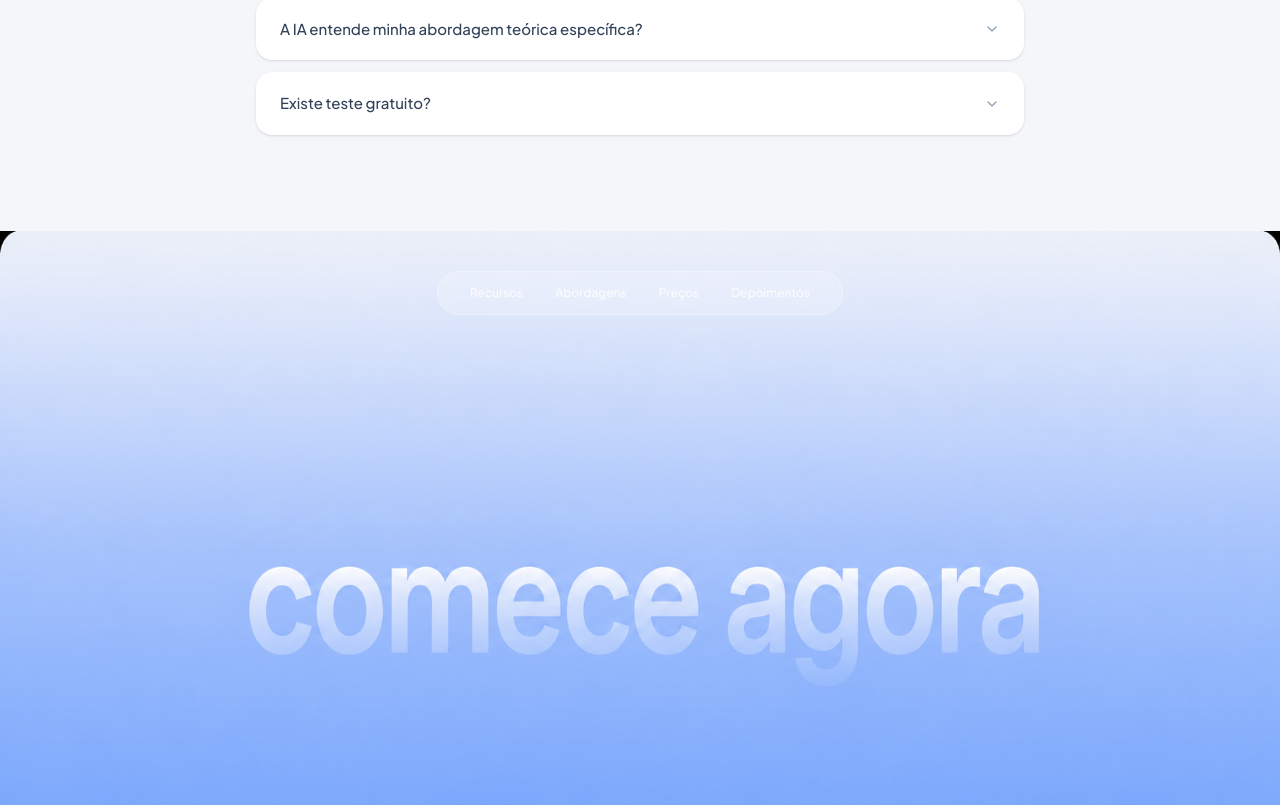
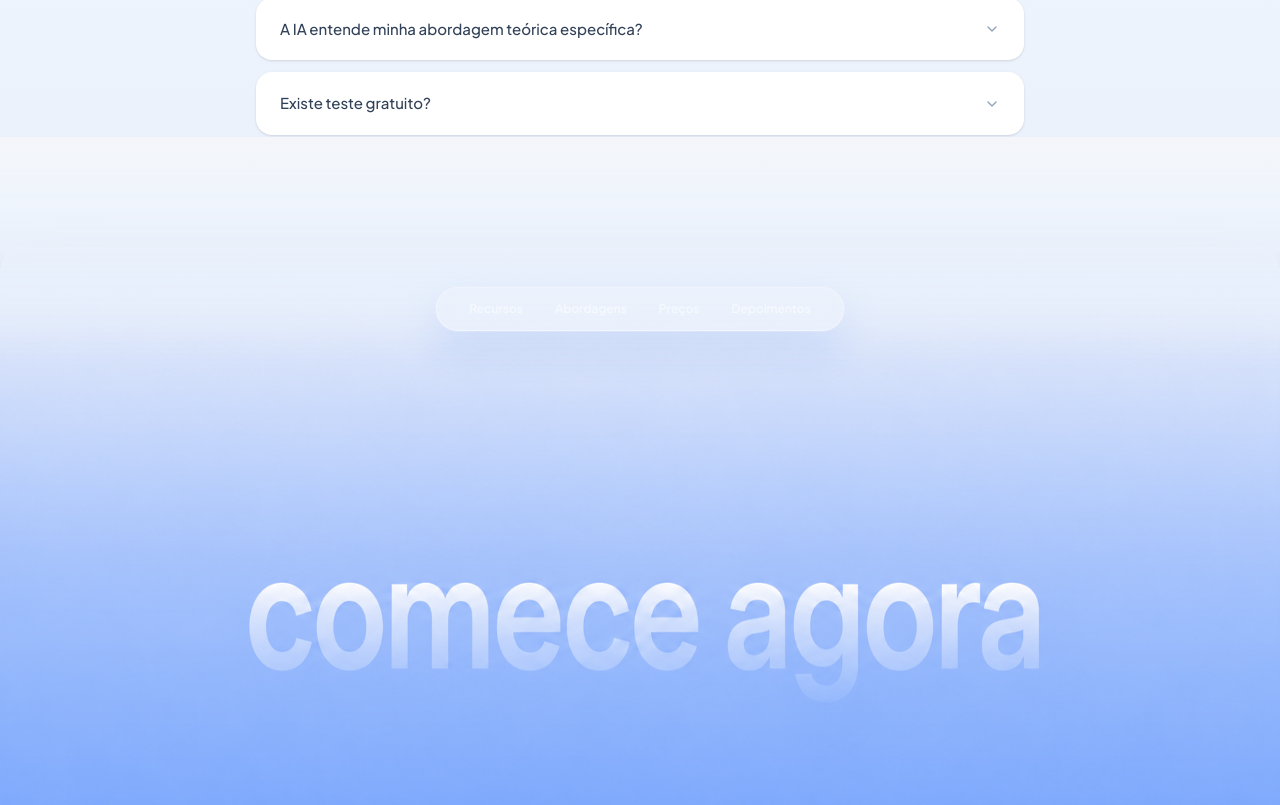
Before and after one commit to derik-dev/psicoach, a Next.js app: page / in a window 1280 px wide. Shown: the part 5235-6040 px from the top of the page. Built offline with nearby package versions, Linux system fonts and the light colour scheme.

Commit message:
Ajusta transicao do footer e workflow GitHub

```diff
--- a/src/app/globals.css
+++ b/src/app/globals.css
@@ -93,6 +93,123 @@ body {
   color: #2563eb;
 }
 
+/* Page-level headline (smaller variant of .hero-headline) */
+.page-headline {
+  font-family: "Helvetica Neue", Helvetica, Arial, sans-serif;
+  font-size: clamp(32px, 4vw, 56px);
+  font-weight: 400;
+  line-height: 1.05;
+  letter-spacing: -0.02em;
+  color: #0f172a;
+}
+
+.page-headline .page-headline-accent,
+.page-headline em {
+  font-family: Georgia, "Times New Roman", serif;
+  font-style: italic;
+  font-weight: 400;
+  color: #2563eb;
+}
+
+/* Reusable section badge (pill) */
+.section-badge {
+  display: inline-flex;
+  align-items: center;
+  gap: 6px;
+  padding: 4px 12px;
+  border-radius: 9999px;
+  background: #ffffff;
+  border: 1px solid #e2e8f0;
+  font-size: 11px;
+  font-weight: 500;
+  color: #64748b;
+  letter-spacing: 0.08em;
+  text-transform: uppercase;
+  box-shadow: 0 1px 2px rgba(15, 23, 42, 0.04);
+}
+
+/* Primary CTA button */
+.primary-btn {
+  display: inline-flex;
+  align-items: center;
+  justify-content: center;
+  gap: 8px;
+  background: #2563eb;
+  color: #ffffff;
+  font-weight: 600;
+  border-radius: 10px;
+  padding: 12px 22px;
+  font-size: 13px;
+  box-shadow: 0 12px 28px rgba(37, 99, 235, 0.28);
+  transition: all 0.2s ease;
+}
+
+.primary-btn:hover {
+  background: #3b82f6;
+  transform: translateY(-1px);
+}
+
+.primary-btn:disabled {
+  opacity: 0.55;
+  cursor: not-allowed;
+  transform: none;
+}
+
+/* Surface card */
+.surface-card {
+  background: #ffffff;
+  border: 1px solid #f1f5f9;
+  border-radius: 24px;
+  box-shadow: 0 1px 2px rgba(15, 23, 42, 0.04);
+}
+
+.faq-to-footer {
+  background:
+    linear-gradient(180deg, #f4f6f9 0%, #f3f6fa 42%, #eef4fc 72%, #e8f0fc 100%);
+}
+
+.footer-join {
+  position: relative;
+  background: #e8f0fc;
+  margin-top: -110px;
+  padding-top: 110px;
+}
+
+.footer-join::before {
+  content: "";
+  position: absolute;
+  top: 0;
+  left: 0;
+  right: 0;
+  height: 230px;
+  z-index: 2;
+  background:
+    linear-gradient(180deg, #f4f6f9 0%, rgba(239, 244, 252, 0.96) 28%, rgba(232, 240, 252, 0.72) 56%, rgba(232, 240, 252, 0) 100%);
+  pointer-events: none;
+}
+
+.site-footer {
+  overflow: hidden;
+  isolation: isolate;
+  background-color: #e8f0fc;
+  box-shadow: 0 -26px 70px rgba(148, 163, 184, 0.14);
+}
+
+.site-footer::before {
+  content: "";
+  position: absolute;
+  inset: 0 0 auto;
+  z-index: 0;
+  height: 96px;
+  background: linear-gradient(180deg, #e8f0fc 0%, rgba(232, 240, 252, 0.82) 38%, rgba(232, 240, 252, 0) 100%);
+  pointer-events: none;
+}
+
+.site-footer > * {
+  position: relative;
+  z-index: 1;
+}
+
 @media (max-width: 640px) {
   .hero-shell {
     background-position: center center;
@@ -101,6 +218,11 @@ body {
   .hero-headline {
     font-size: clamp(40px, 12vw, 68px);
     line-height: 1.0;
+  }
+
+  .footer-join {
+    padding-top: 86px;
+    margin-top: -86px;
   }
 }
 
--- a/src/app/page.tsx
+++ b/src/app/page.tsx
@@ -444,7 +444,7 @@ export default function LandingPage() {
       </section>
 
       {/* FAQ Section */}
-      <section className="bg-[#f4f6f9] py-24 px-6">
+      <section className="faq-to-footer bg-[#f4f6f9] px-6 pb-28 pt-24">
         <div className="max-w-3xl mx-auto space-y-12">
 
           <div className="text-center space-y-4">
@@ -508,9 +508,9 @@ export default function LandingPage() {
       </section>
 
       {/* Footer */}
-      <div className="bg-[#f4f6f9]">
+      <div className="footer-join bg-[#f4f6f9]">
       <footer
-        className="relative text-white flex flex-col"
+        className="site-footer relative text-white flex flex-col"
         style={{
           backgroundImage: "url('/imagens/imagem-bg-pc-ft.png')",
           backgroundSize: '100% 100%',
@@ -521,7 +521,7 @@ export default function LandingPage() {
       >
         {/* Nav pill no topo */}
         <div className="flex justify-center pt-10">
-          <nav className="flex items-center gap-8 rounded-full border border-white/30 bg-white/20 px-8 py-3 text-[12px] font-medium text-white/80 backdrop-blur-sm">
+          <nav className="flex items-center gap-8 rounded-full border border-white/55 bg-white/32 px-8 py-3 text-[12px] font-semibold text-white shadow-[0_14px_40px_rgba(37,99,235,0.16)] backdrop-blur-md ring-1 ring-white/20">
             <Link href="#diferenciais" className="hover:text-white transition-colors">Recursos</Link>
             <Link href="#abordagens" className="hover:text-white transition-colors">Abordagens</Link>
             <Link href="/pricing" className="hover:text-white transition-colors">Preços</Link>
```
Also changed, not shown: 2 other files (tests, documents, lock files or other folders).
